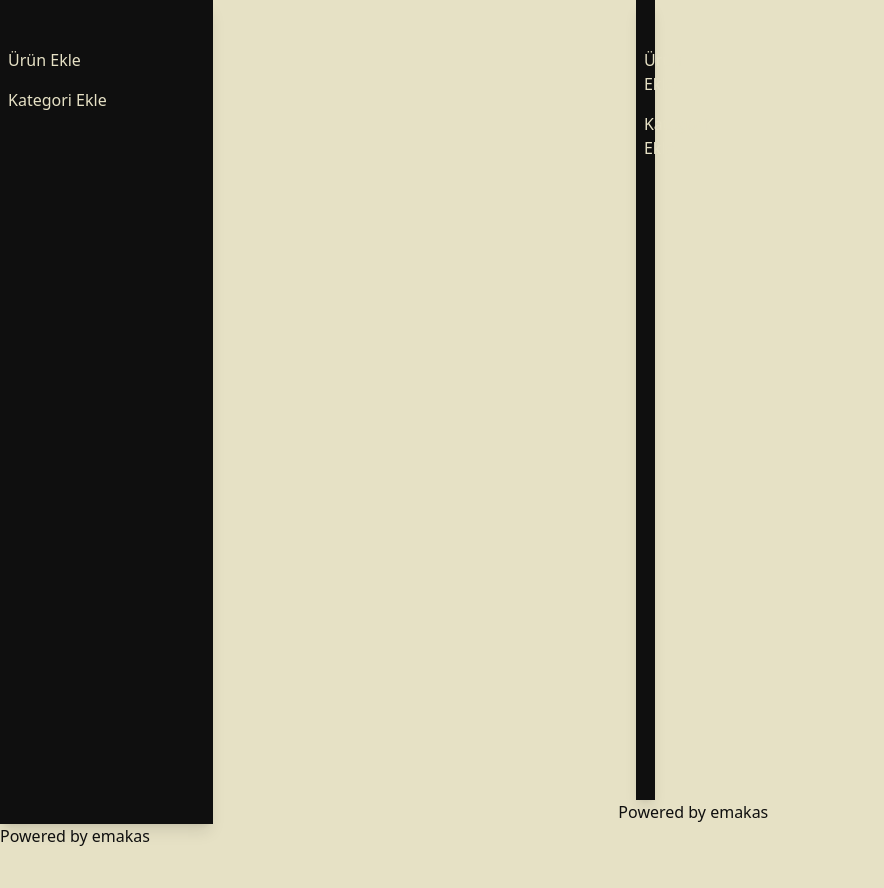
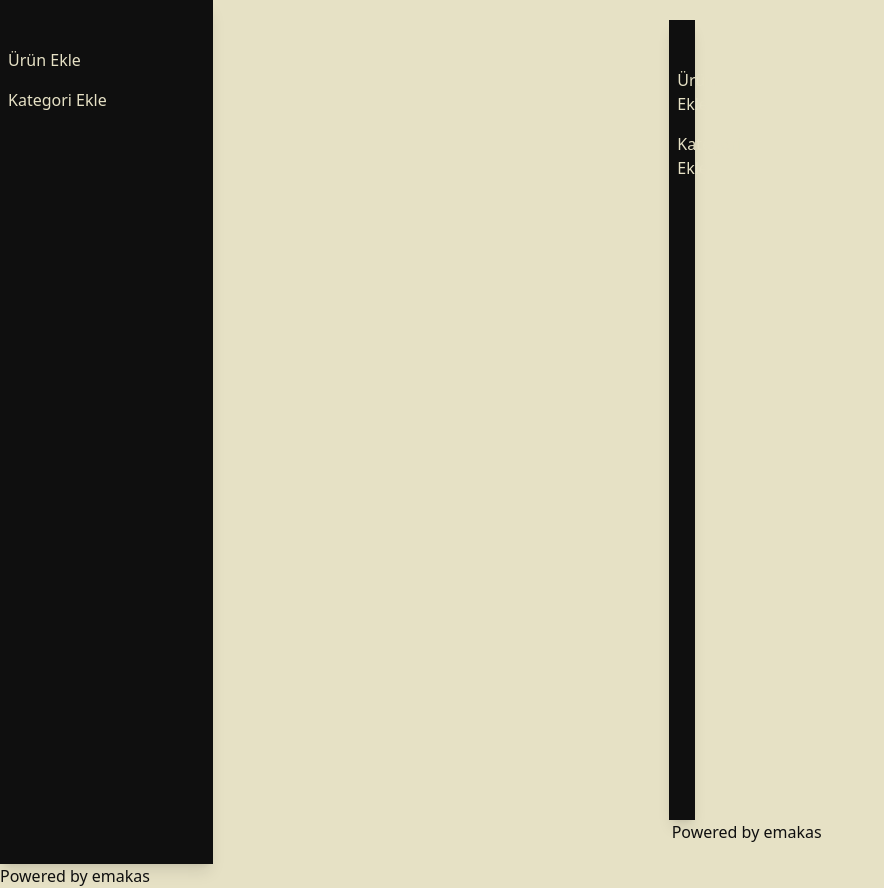
Before and after one commit to rasnesakam/simple-dashboard, a Next.js app: page /layout in a window 1280 px wide. Shown: the whole page, without its empty margins (0-884 px from the left). Before the commit the page ends 848 px from the top, so only its background shows below. Built offline with nearby package versions, Linux system fonts and the light colour scheme.

Commit message:
changed width size of main container

```diff
--- a/pages/layout.tsx
+++ b/pages/layout.tsx
@@ -20,7 +20,7 @@ export default function Layout({children}: any){
 				<Link href="/product" className="m-2  transition duration-500 hover:scale-105 transform-gpu">Ürün Ekle</Link>
 				<Link href="/category" className="m-2  transition duration-500 hover:scale-105 transform-gpu">Kategori Ekle</Link>
 			</aside>
-			<main className="w-9/12 flex flex-col items-center" >
+			<main className="w-10/12 p-5 flex flex-col items-center" >
 			{children}
 			</main>
 		</div>
```
